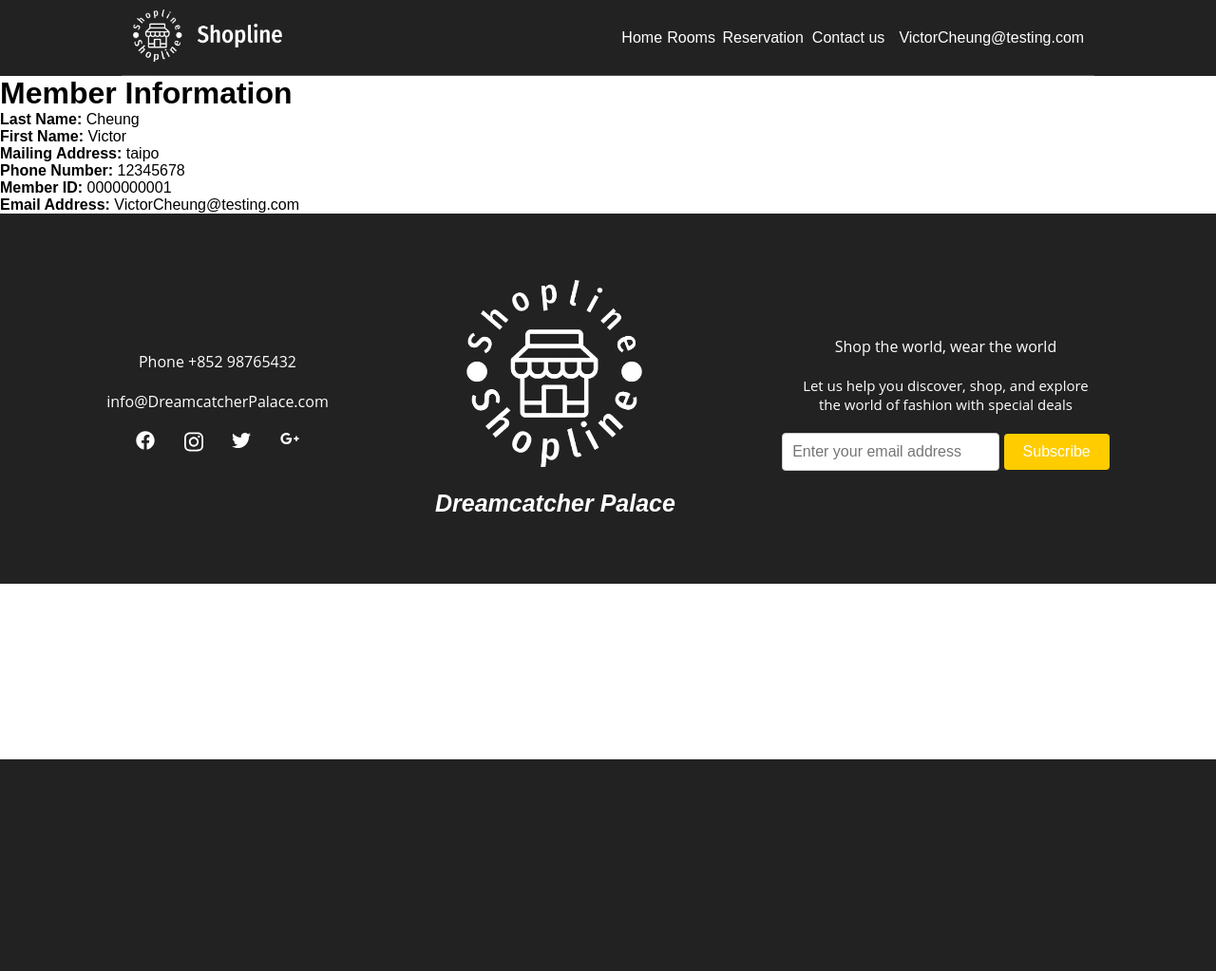
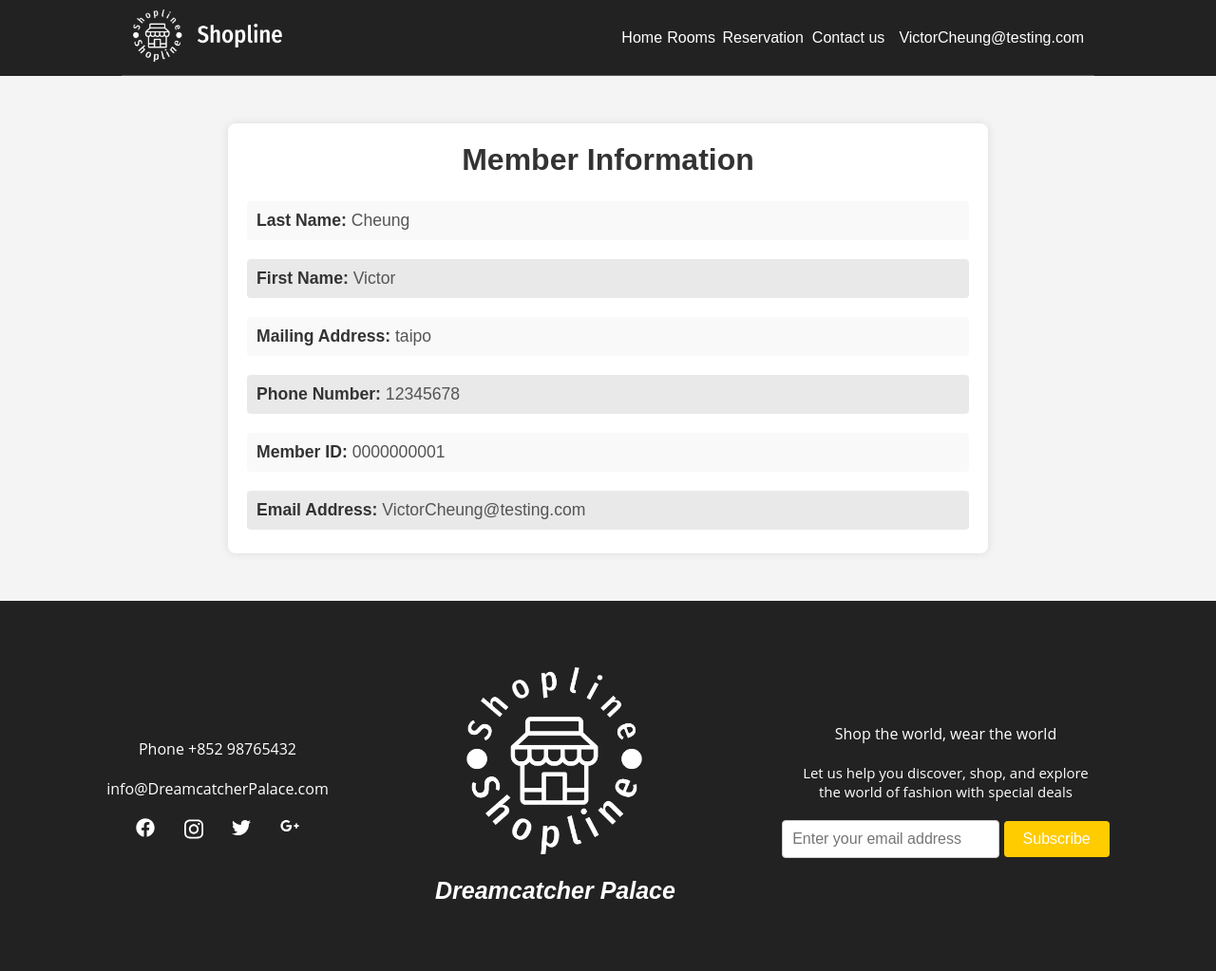
Before and after one commit to HiNsL2323/Web-application, a PHP site: page /my_member_page.php in a window 1280 px wide. Shown: the whole page at 95% size. Before the commit the page ends 800 px from the top, so only its background shows below. Run offline with PHP 8.4, Linux system fonts and the light colour scheme; a user stored in the database is signed in; data comes from the database, SQL or seed files in the repository.

Commit message:
update css

```diff
--- a/online_booking/my_member_page.php
+++ b/online_booking/my_member_page.php
@@ -6,7 +6,53 @@
     <link rel="icon" type="image/x-icon" href="img/favicon/favicon.ico">
     <link rel="stylesheet" href="css/layout.css">
     <title>My Member Page</title>
+    <style>
+        body {
+            font-family: 'Arial', sans-serif;
+            background-color: #f4f4f4;
+            margin: 0;
+            padding: 0;
+        }
+        .member-page {
+            max-width: 800px;
+            margin: 50px auto;
+            padding: 20px;
+            background-color: #fff;
+            box-shadow: 0 0 10px rgba(0, 0, 0, 0.1);
+            border-radius: 8px;
+        }
+        h1 {
+            text-align: center;
+            color: #333;
+            font-size: 2em;
+            margin-bottom: 20px;
+        }
+        .member-info {
+            display: flex;
+            flex-direction: column;
+            gap: 10px;
+        }
+        .member-info p {
+            font-size: 1.1em;
+            color: #555;
+            margin: 5px 0;
+        }
+        .member-info p strong {
+            color: #333;
+        }
+        .member-info p:nth-child(odd) {
+            background-color: #f9f9f9;
+            padding: 10px;
+            border-radius: 4px;
+        }
+        .member-info p:nth-child(even) {
+            background-color: #e9e9e9;
+            padding: 10px;
+            border-radius: 4px;
+        }
+    </style>
 </head>
+<body>
     <?php
     // Include the navbar which starts the session
     include "navbar.php";
@@ -48,9 +94,8 @@ $stmt->close();
     $conn->close();
     ?>
 
-<body>
+    <div class="member-page">
         <h1>Member Information</h1>
-
         <div class="member-info">
             <p><strong>Last Name:</strong> <?php echo htmlspecialchars($member['lastName']); ?></p>
             <p><strong>First Name:</strong> <?php echo htmlspecialchars($member['firstName']); ?></p>
@@ -59,6 +104,7 @@ $conn->close();
             <p><strong>Member ID:</strong> <?php echo htmlspecialchars($member['memberID']); ?></p>
             <p><strong>Email Address:</strong> <?php echo htmlspecialchars($member['emailAddress']); ?></p>
         </div>
+    </div>
+    <?php include "footer.php"; ?>
 </body>
 </html>
-<?php include "footer.php"; ?>
```
Lines whose indentation alone changed are shown as unchanged.
